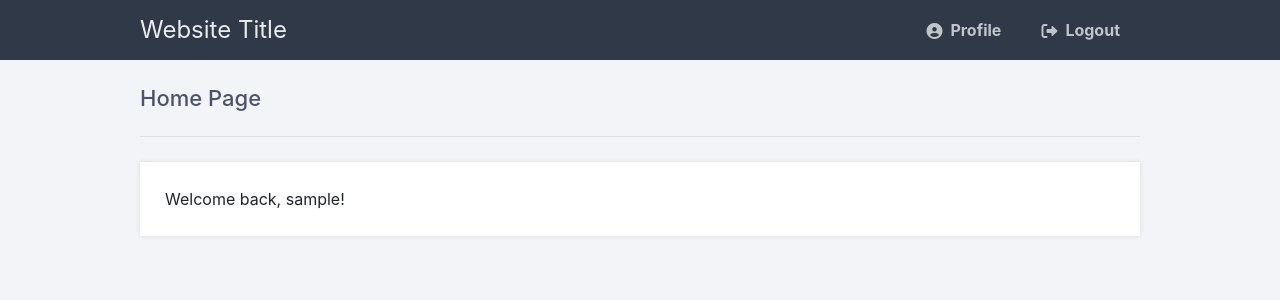
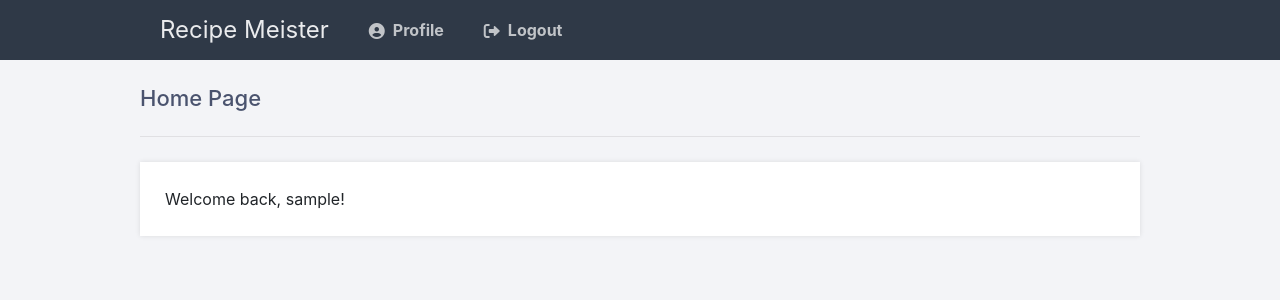
Before and after one commit to jnolen77/recipe-meister, a PHP site: page /home.php in a window 1280 px wide. Shown: the top 300 px of the page. Run offline with PHP 8.4, Linux system fonts and the light colour scheme; the visitor is signed in with stand-in values (Sample User, id 1).

Commit message:
added home link on navbar

```diff
--- a/home.php
+++ b/home.php
@@ -11,7 +11,7 @@ if (!isset($_SESSION['loggedin'])) {
 <html>
 	<head>
 		<meta charset="utf-8">
-		<title>Home Page</title>
+		<title>Recipe Meister</title>
 		<link href="style.css" rel="stylesheet" type="text/css">
 		<link rel="stylesheet" href="https://cdnjs.cloudflare.com/ajax/libs/font-awesome/6.2.0/css/all.min.css" integrity="sha512-xh6O/CkQoPOWDdYTDqeRdPCVd1SpvCA9XXcUnZS2FmJNp1coAFzvtCN9BmamE+4aHK8yyUHUSCcJHgXloTyT2A==" crossorigin="anonymous" referrerpolicy="no-referrer">
         <link rel="stylesheet" href="https://cdn.jsdelivr.net/npm/bootstrap@5.3.3/dist/css/bootstrap.min.css">
@@ -20,7 +20,7 @@ if (!isset($_SESSION['loggedin'])) {
 	<body class="loggedin">
 		<nav class="navtop">
 			<div>
-				<h1>Website Title</h1>
+                <a href="home.php"><h1>Recipe Meister</h1></a>
 				<a href="profile.php"><i class="fas fa-user-circle"></i>Profile</a>
 				<a href="logout.php"><i class="fas fa-sign-out-alt"></i>Logout</a>
 			</div>
--- a/profile.php
+++ b/profile.php
@@ -28,7 +28,7 @@ $stmt->close();
 <html>
 	<head>
 		<meta charset="utf-8">
-		<title>Profile Page</title>
+		<title>Profile - Recipe Meister</title>
 		<link href="style.css" rel="stylesheet" type="text/css">
 		<link rel="stylesheet" href="https://cdnjs.cloudflare.com/ajax/libs/font-awesome/6.2.0/css/all.min.css" integrity="sha512-xh6O/CkQoPOWDdYTDqeRdPCVd1SpvCA9XXcUnZS2FmJNp1coAFzvtCN9BmamE+4aHK8yyUHUSCcJHgXloTyT2A==" crossorigin="anonymous" referrerpolicy="no-referrer">
         <link rel="stylesheet" href="https://cdn.jsdelivr.net/npm/bootstrap@5.3.3/dist/css/bootstrap.min.css">
@@ -37,7 +37,7 @@ $stmt->close();
 	<body class="loggedin">
 		<nav class="navtop">
 			<div>
-				<h1>Website Title</h1>
+				<a href="home.php"><h1>Recipe Meister</h1></a>
 				<a href="profile.php"><i class="fas fa-user-circle"></i>Profile</a>
 				<a href="logout.php"><i class="fas fa-sign-out-alt"></i>Logout</a>
 			</div>
```
